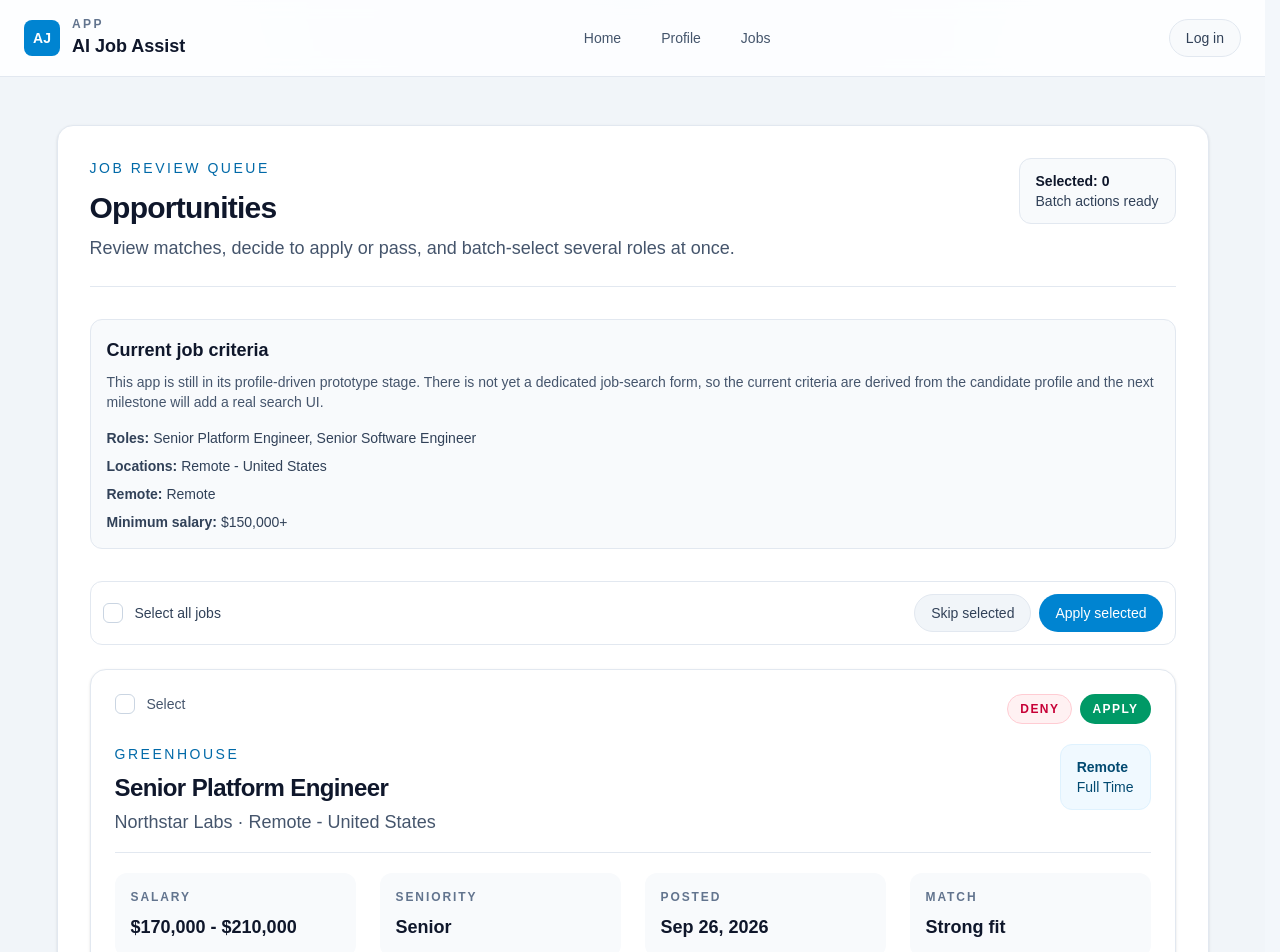
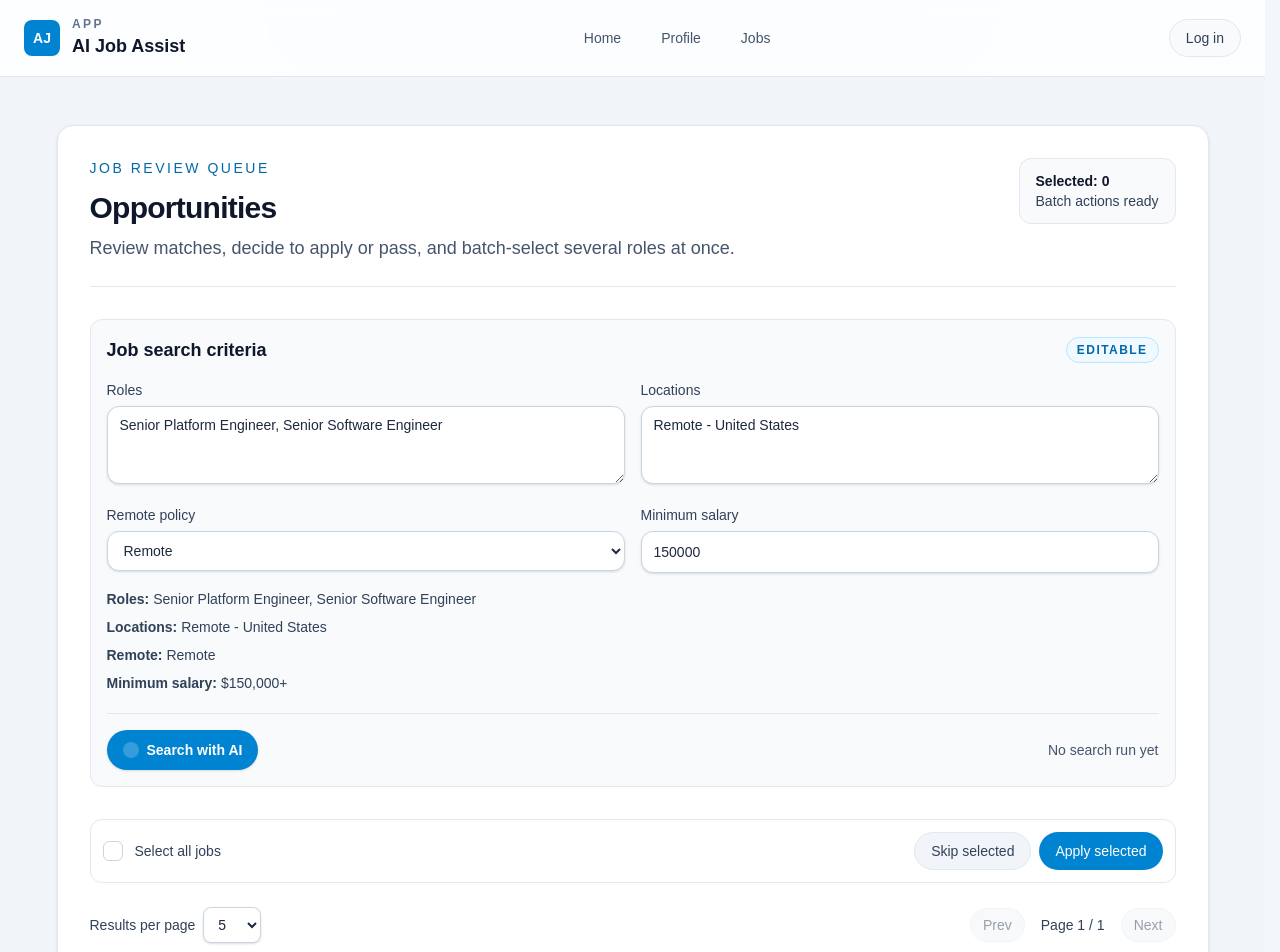
Before and after one commit to EricGrunblatt/ai-job-application, a Next.js app: page /jobs in a window 1280 px wide. Shown: the top 952 px of the page. Built offline with nearby package versions, Linux system fonts and the light colour scheme.

Commit message:
Updated the job search screen. Made it editable and a search button with a loading button and pagination

```diff
--- a/src/app/jobs/page.tsx
+++ b/src/app/jobs/page.tsx
@@ -1,6 +1,6 @@
 "use client";
 
-import { useMemo, useState } from "react";
+import { useState } from "react";
 import { sampleJob } from "@/lib/jobs/sample";
 
 function formatLabel(value: string | undefined, fallback: string) {
@@ -55,15 +55,49 @@ const jobQueue = [
 
 export default function JobsPage() {
   const [selectedIds, setSelectedIds] = useState<string[]>([]);
+  const [criteria, setCriteria] = useState({
+    roles: "Senior Platform Engineer, Senior Software Engineer",
+    locations: "Remote - United States",
+    remote: "Remote",
+    salary: "150000",
+  });
+  const [isSearching, setIsSearching] = useState(false);
+  const [lastSearchMessage, setLastSearchMessage] = useState("No search run yet");
+  const [pageSize, setPageSize] = useState(5);
+  const [currentPage, setCurrentPage] = useState(1);
 
   const currentCriteria = {
-    roles: ["Senior Platform Engineer", "Senior Software Engineer"],
-    locations: ["Remote - United States"],
-    remote: "Remote",
-    salary: "$150,000+",
+    roles: criteria.roles
+      .split(",")
+      .map((item) => item.trim())
+      .filter(Boolean),
+    locations: criteria.locations
+      .split(",")
+      .map((item) => item.trim())
+      .filter(Boolean),
+    remote: criteria.remote,
+    salary: criteria.salary ? `$${Number(criteria.salary).toLocaleString()}+` : "No minimum",
   };
 
   const allSelected = selectedIds.length === jobQueue.length && jobQueue.length > 0;
+
+  const handleAiSearch = () => {
+    setIsSearching(true);
+    setLastSearchMessage("AI is scanning for jobs…");
+    setCurrentPage(1);
+
+    window.setTimeout(() => {
+      setIsSearching(false);
+      setLastSearchMessage(`Last AI search: ${new Date().toLocaleTimeString([], { hour: "numeric", minute: "2-digit" })}`);
+    }, 1000);
+  };
+
+  const totalPages = Math.max(1, Math.ceil(jobQueue.length / pageSize));
+  const currentPageSafe = Math.min(currentPage, totalPages);
+  const paginatedJobs = jobQueue.slice(
+    (currentPageSafe - 1) * pageSize,
+    currentPageSafe * pageSize,
+  );
 
   const toggleSelect = (jobId: string) => {
     setSelectedIds((current) =>
@@ -98,16 +132,70 @@ export default function JobsPage() {
         </div>
 
         <section className="mb-8 rounded-xl border border-slate-200 bg-slate-50 p-4">
-          <h2 className="text-lg font-semibold">Current job criteria</h2>
-          <p className="mt-2 text-sm text-slate-600">
-            This app is still in its profile-driven prototype stage. There is not yet a dedicated job-search form, so the current criteria are derived from the candidate profile and the next milestone will add a real search UI.
-          </p>
+          <div className="mb-4 flex items-center justify-between gap-4">
+            <h2 className="text-lg font-semibold">Job search criteria</h2>
+            <span className="rounded-full border border-sky-200 bg-sky-50 px-2.5 py-1 text-xs font-semibold uppercase tracking-[0.12em] text-sky-700">
+              Editable
+            </span>
+          </div>
+
+          <div className="grid gap-4 md:grid-cols-2">
+            <label className="block text-sm font-medium text-slate-700">
+              <span className="mb-1.5 block">Roles</span>
+              <textarea
+                value={criteria.roles}
+                onChange={(event) => setCriteria((current) => ({ ...current, roles: event.target.value }))}
+                rows={3}
+                className="w-full rounded-xl border border-slate-300 bg-white px-3 py-2 text-sm text-slate-800 shadow-sm outline-none transition focus:border-sky-500 focus:ring-4 focus:ring-sky-100"
+                placeholder="Senior Platform Engineer, Senior Software Engineer"
+              />
+            </label>
+
+            <label className="block text-sm font-medium text-slate-700">
+              <span className="mb-1.5 block">Locations</span>
+              <textarea
+                value={criteria.locations}
+                onChange={(event) => setCriteria((current) => ({ ...current, locations: event.target.value }))}
+                rows={3}
+                className="w-full rounded-xl border border-slate-300 bg-white px-3 py-2 text-sm text-slate-800 shadow-sm outline-none transition focus:border-sky-500 focus:ring-4 focus:ring-sky-100"
+                placeholder="Remote - United States, New York City"
+              />
+            </label>
+
+            <label className="block text-sm font-medium text-slate-700">
+              <span className="mb-1.5 block">Remote policy</span>
+              <select
+                value={criteria.remote}
+                onChange={(event) => setCriteria((current) => ({ ...current, remote: event.target.value }))}
+                className="w-full rounded-xl border border-slate-300 bg-white px-3 py-2.5 text-sm text-slate-800 shadow-sm outline-none transition focus:border-sky-500 focus:ring-4 focus:ring-sky-100"
+              >
+                <option value="Remote">Remote</option>
+                <option value="Hybrid">Hybrid</option>
+                <option value="On-site">On-site</option>
+                <option value="Any">Any</option>
+              </select>
+            </label>
+
+            <label className="block text-sm font-medium text-slate-700">
+              <span className="mb-1.5 block">Minimum salary</span>
+              <input
+                type="number"
+                min="0"
+                step="5000"
+                value={criteria.salary}
+                onChange={(event) => setCriteria((current) => ({ ...current, salary: event.target.value }))}
+                className="w-full rounded-xl border border-slate-300 bg-white px-3 py-2.5 text-sm text-slate-800 shadow-sm outline-none transition focus:border-sky-500 focus:ring-4 focus:ring-sky-100"
+                placeholder="150000"
+              />
+            </label>
+          </div>
+
           <div className="mt-4 space-y-2 text-sm text-slate-700">
             <div>
-              <span className="font-semibold">Roles:</span> {currentCriteria.roles.join(", ")}
+              <span className="font-semibold">Roles:</span> {currentCriteria.roles.join(", ") || "Not set"}
             </div>
             <div>
-              <span className="font-semibold">Locations:</span> {currentCriteria.locations.join(", ")}
+              <span className="font-semibold">Locations:</span> {currentCriteria.locations.join(", ") || "Not set"}
             </div>
             <div>
               <span className="font-semibold">Remote:</span> {currentCriteria.remote}
@@ -115,6 +203,29 @@ export default function JobsPage() {
             <div>
               <span className="font-semibold">Minimum salary:</span> {currentCriteria.salary}
             </div>
+          </div>
+
+          <div className="mt-5 flex flex-col gap-3 border-t border-slate-200 pt-4 sm:flex-row sm:items-center sm:justify-between">
+            <button
+              type="button"
+              onClick={handleAiSearch}
+              disabled={isSearching}
+              className="inline-flex items-center justify-center gap-2 rounded-full bg-sky-600 px-4 py-2.5 text-sm font-semibold text-white shadow-sm transition hover:bg-sky-700 disabled:cursor-not-allowed disabled:bg-sky-400"
+            >
+              {isSearching ? (
+                <>
+                  <span className="inline-block h-4 w-4 animate-spin rounded-full border-2 border-white border-t-transparent" />
+                  Searching…
+                </>
+              ) : (
+                <>
+                  <span className="inline-block h-4 w-4 rounded-full bg-white/20" />
+                  Search with AI
+                </>
+              )}
+            </button>
+
+            <div className="text-sm text-slate-600">{lastSearchMessage}</div>
           </div>
         </section>
 
@@ -148,8 +259,52 @@ export default function JobsPage() {
           </div>
         </div>
 
+        <div className="mb-6 flex flex-col gap-3 border-b border-slate-200 pb-4 sm:flex-row sm:items-center sm:justify-between">
+          <div className="flex items-center gap-2 text-sm text-slate-700">
+            <label htmlFor="page-size" className="font-medium">
+              Results per page
+            </label>
+            <select
+              id="page-size"
+              value={pageSize}
+              onChange={(event) => {
+                const nextSize = Number(event.target.value);
+                setPageSize(nextSize);
+                setCurrentPage(1);
+              }}
+              className="rounded-lg border border-slate-300 bg-white px-2.5 py-2 text-sm text-slate-800 shadow-sm outline-none transition focus:border-sky-500 focus:ring-4 focus:ring-sky-100"
+            >
+              <option value={5}>5</option>
+              <option value={8}>8</option>
+              <option value={10}>10</option>
+            </select>
+          </div>
+
+          <div className="flex items-center gap-2 text-sm text-slate-700">
+            <button
+              type="button"
+              onClick={() => setCurrentPage((page) => Math.max(1, page - 1))}
+              disabled={currentPageSafe === 1}
+              className="rounded-full border border-slate-200 bg-slate-100 px-3 py-1.5 font-medium text-slate-700 transition hover:bg-slate-200 disabled:cursor-not-allowed disabled:opacity-50"
+            >
+              Prev
+            </button>
+            <span className="min-w-20 text-center font-medium">
+              Page {currentPageSafe} / {totalPages}
+            </span>
+            <button
+              type="button"
+              onClick={() => setCurrentPage((page) => Math.min(totalPages, page + 1))}
+              disabled={currentPageSafe === totalPages}
+              className="rounded-full border border-slate-200 bg-slate-100 px-3 py-1.5 font-medium text-slate-700 transition hover:bg-slate-200 disabled:cursor-not-allowed disabled:opacity-50"
+            >
+              Next
+            </button>
+          </div>
+        </div>
+
         <div className="space-y-6">
-          {jobQueue.map((job) => {
+          {paginatedJobs.map((job) => {
             const isSelected = selectedIds.includes(job.id);
 
             return (
```
